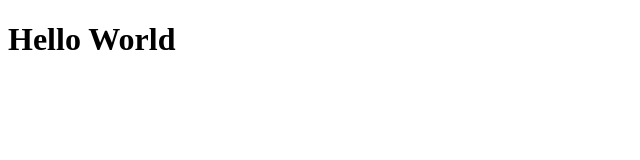
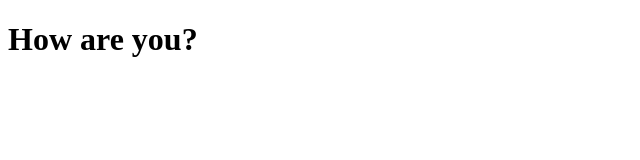
Before and after one commit to dhirajj14/react-first-app, a React (Create React App) app: page / in a window 1280 px wide. Shown: the top 160 px of the page, without its empty margins (0-640 px from the left). Built offline with nearby package versions, Linux system fonts and the light colour scheme.

Commit message:
create dynamic component

```diff
--- a/src/index.js
+++ b/src/index.js
@@ -5,7 +5,7 @@ class Message extends React.Component{
   render(){
     return(
       <div>
-        <h1>Hello World</h1>
+  <h1>{this.props.msg}</h1>
       </div>
     )
   }
@@ -13,6 +13,6 @@ class Message extends React.Component{
 
 
 ReactDOM.render(
-  <Message />,
+  <Message msg="How are you?"/>,
   document.getElementById('root')
   )
```
